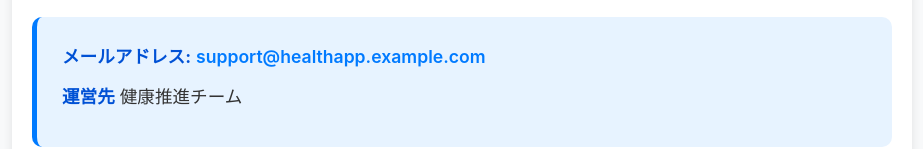
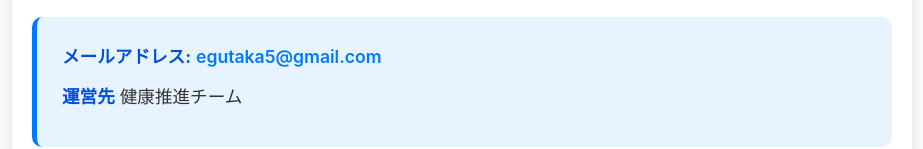
Before and after one commit to egutaka5/app-support, a plain HTML site: page index.html in a window 1280 px wide. Shown: the part 372-521 px from the top of the page, without its empty margins (178-1101 px from the left). Drawn offline with Linux system fonts and the light colour scheme.

Commit message:
Update index.html

```diff
--- a/index.html
+++ b/index.html
@@ -339,7 +339,7 @@
         <div class="section">
             <h2>📧 お問い合わせ</h2>
             <div class="contact-info">
-                <p><strong>メールアドレス:</strong> <a href="mailto:support@healthapp.example.com" class="email-link">support@healthapp.example.com</a></p>
+                <p><strong>メールアドレス:</strong> <a href="mailto:egutaka5@gmail.com" class="email-link">egutaka5@gmail.com</a></p>
                 <p><strong>運営先</strong> 健康推進チーム</p>
             </div>
         </div>
```
